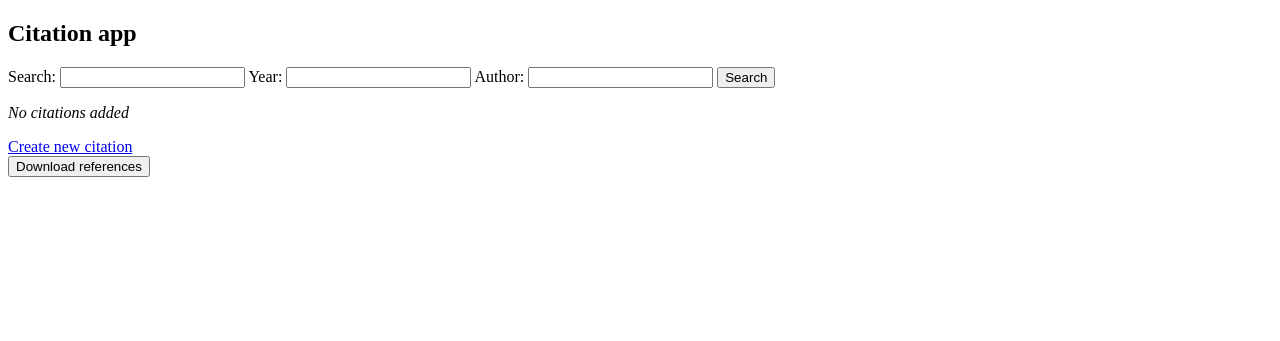
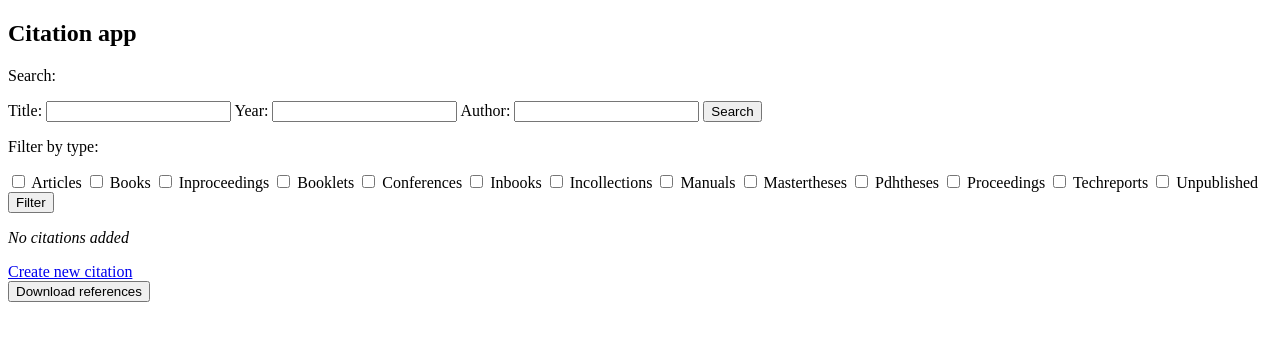
Before and after one commit to dominicnygard/OutinTerminaattorit, a Flask app: template src/templates/index.html in a window 1280 px wide. Shown: the top 341 px of the page. Run offline with Flask 3, Linux system fonts and the light colour scheme; the template is opened without the code that fills it, so the values that code supplies are empty; parts of the project's set-up code (start-up, migrations or seed data) failed here and were passed over.

Commit message:
filter search by type

```diff
--- a/src/app.py
+++ b/src/app.py
@@ -1,7 +1,7 @@
 from flask import redirect, render_template, request, jsonify, Response
 from db_helper import reset_db
 from repositories.references_repository import get_citations, save_references, \
-                                        search_references, get_references_by_id
+                                        search_references, get_references_by_id, filter_references
 from config import app, test_env
 from util import reference_fields, to_bibtex
 
@@ -13,10 +13,14 @@ def index():
     query = request.args.get("query")
     year = request.args.get("year")
     author = request.args.get("author")
+    types = request.args.getlist("type_filter")
     if query or year or author:
         citations = search_references(query=query, year=year, author=author)
         if len(citations) == 0:
             message = "No results matched the search query"
+    if types:
+        citations = filter_references(citations, types)
+
     return render_template("index.html", citations=citations, message=message)
 
 @app.route("/references/type")
--- a/src/templates/index.html
+++ b/src/templates/index.html
@@ -3,8 +3,9 @@ block body %}
 
 <h2>Citation app</h2>
 
+<p>Search:</p>
 <form action="/" method="GET">
-    <label for="query">Search:</label>
+    <label for="query">Title:</label>
     <input type="text" name="query">
     <label for="year">Year:</label>
     <input type="text" name="year">
@@ -12,6 +13,51 @@ block body %}
     <input type="text" name="author">
     <button type="submit">Search</button>
 </form>
+
+<p>Filter by type:</p>
+<form action="/" method="GET">
+  <input type="checkbox" id="Articles" name="type_filter" value="Articles">
+  <label for="Articles"> Articles</label>
+
+  <input type="checkbox" id="Books" name="type_filter" value="Books">
+  <label for="Books"> Books</label>
+
+  <input type="checkbox" id="Inproceedings" name="type_filter" value="Inproceedings">
+  <label for="Inproceedings"> Inproceedings</label>
+
+  <input type="checkbox" id="Booklets" name="type_filter" value="Booklets">
+  <label for="Booklets"> Booklets</label>
+
+  <input type="checkbox" id="Conferences" name="type_filter" value="Conferences">
+  <label for="Conferences"> Conferences</label>
+
+  <input type="checkbox" id="Inbooks" name="type_filter" value="Inbooks">
+  <label for="Inbooks"> Inbooks</label>
+
+  <input type="checkbox" id="Incollections" name="type_filter" value="Incollections">
+  <label for="Incollections"> Incollections</label>
+
+  <input type="checkbox" id="Manuals" name="type_filter" value="Manuals">
+  <label for="Manuals"> Manuals</label>
+
+  <input type="checkbox" id="Mastertheses" name="type_filter" value="Mastertheses">
+  <label for="Mastertheses"> Mastertheses</label>
+
+  <input type="checkbox" id="Pdhtheses" name="type_filter" value="Pdhtheses">
+  <label for="Pdhtheses"> Pdhtheses</label>
+
+  <input type="checkbox" id="Proceedings" name="type_filter" value="Proceedings">
+  <label for="Proceedings"> Proceedings</label>
+
+  <input type="checkbox" id="Techreports" name="type_filter" value="Techreports">
+  <label for="Techreports"> Techreports</label>
+
+  <input type="checkbox" id="Unpublished" name="type_filter" value="Unpublished">
+  <label for="Unpublished"> Unpublished</label>
+  <br>
+  <button type="submit">Filter</button>
+</form>
+
 
 {% if citations %}
 <ul>
```
Also changed, not shown: src/repositories/references_repository.py (+8 -0 lines).
